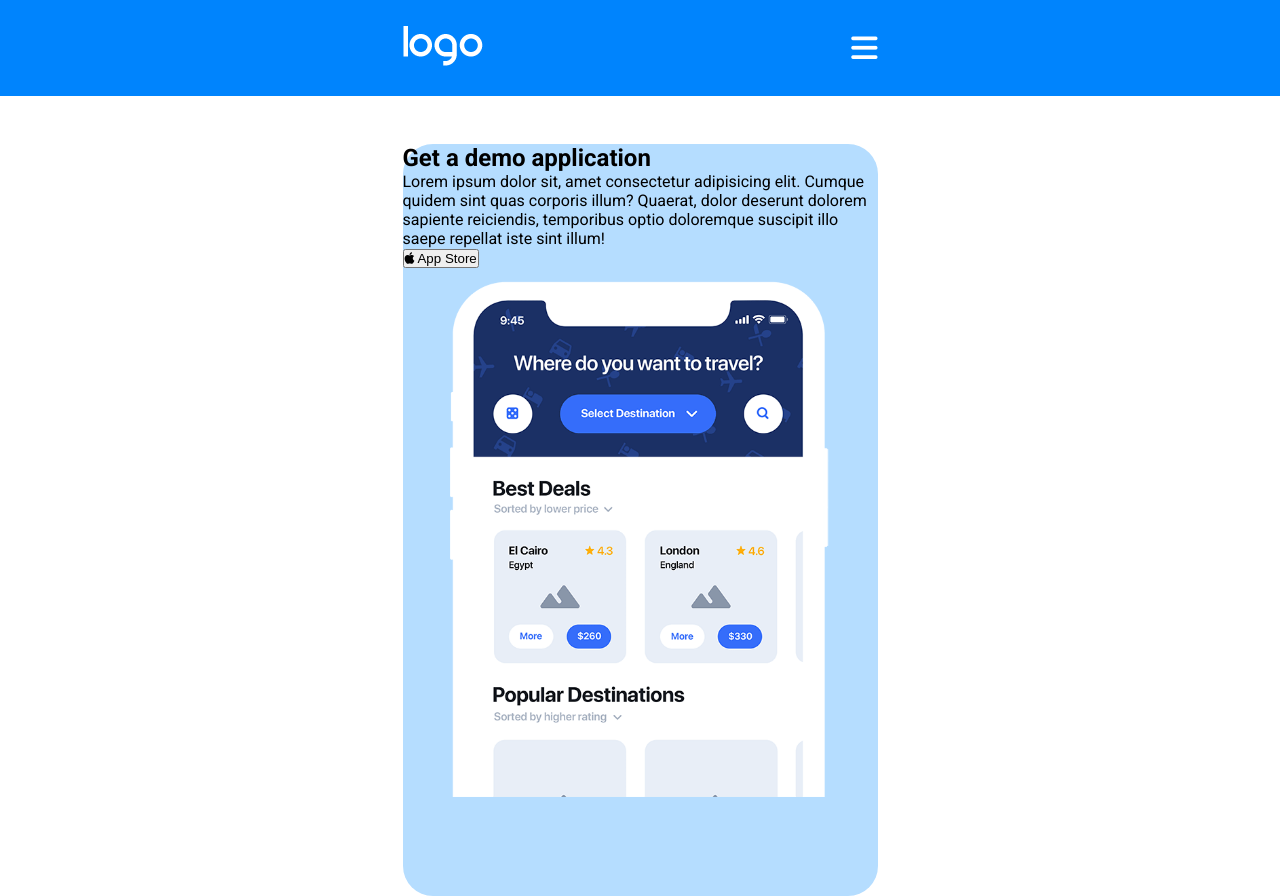
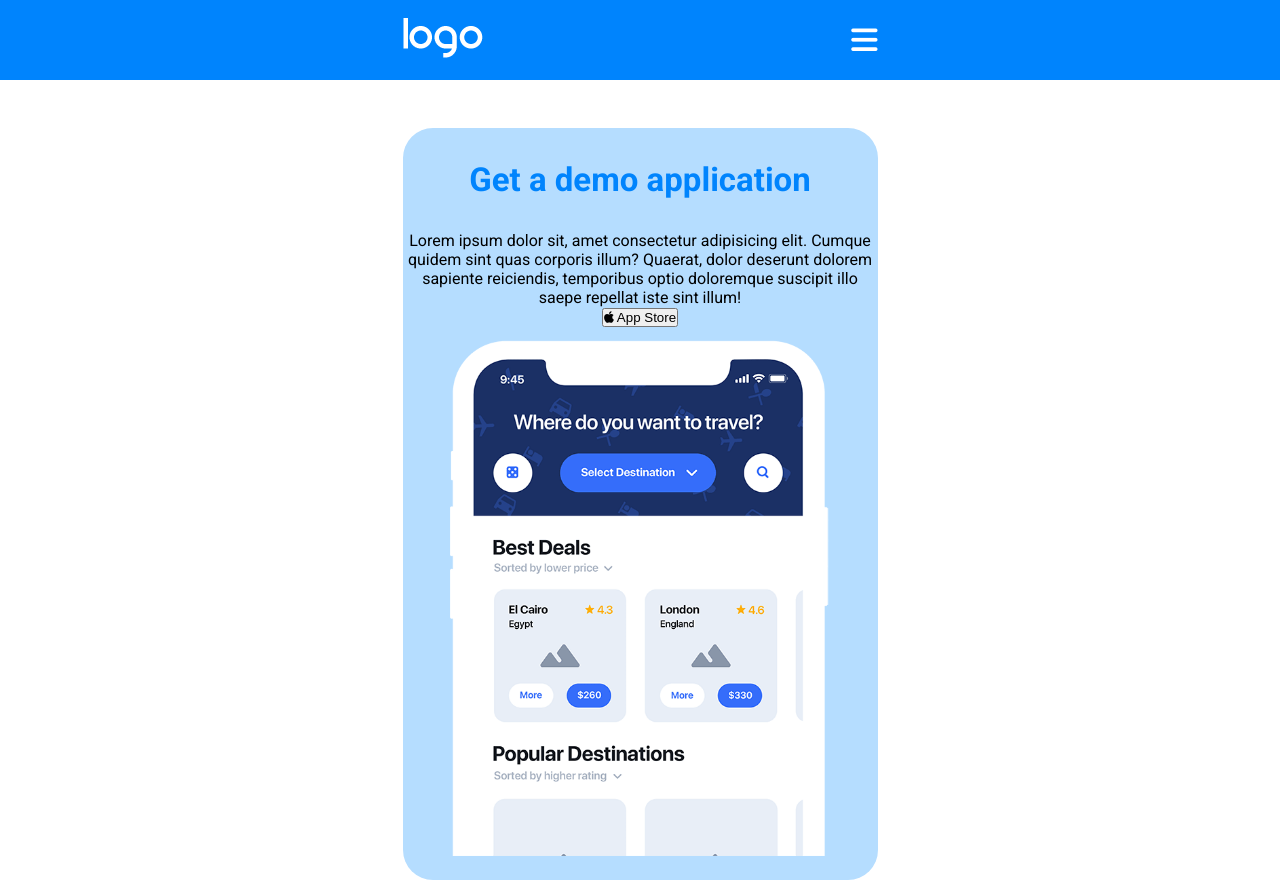
Before and after one commit to BernardoBarbucci/htmlcss-responsive-layout, a plain HTML site: page index.html in a window 1280 px wide. Shown: the top 896 px of the page. Drawn offline with Linux system fonts and the light colour scheme.

Commit message:
info prima colonna blu

```diff
--- a/css/style.css
+++ b/css/style.css
@@ -47,7 +47,7 @@ body{
 }
 /*HEADER*/
 header{
-    height: 6rem;
+    height: 5rem;
     background-color: rgb(0, 132, 253);
 }
 
@@ -82,9 +82,20 @@ main .jumbotron .container .col-blue{
     border-radius: 30px;
 }
 
-main .jumbotron .container .col-blue:first-child {
+main .jumbotron .container .col-blue:first-child{
     height: 47rem;
     margin-top: 3rem;
+    text-align: center;
+}
+
+.jumbotron .container .col-blue:first-child h1{
+    color: rgb(0, 132, 253);
+    font-size: 33px;
+    padding: 2rem 0;
+}
+
+.jumbotron .container .col-blue:first-child p{
+
 }
 
 main .jumbotron .container .col-blue:last-child{
@@ -118,7 +129,6 @@ main .strategic .container .col-right{
 main .testimonials .container .text{
     height: 28rem;
     width: 100%;
-    background-color: blue;
     text-align: center;
 }
 
```
